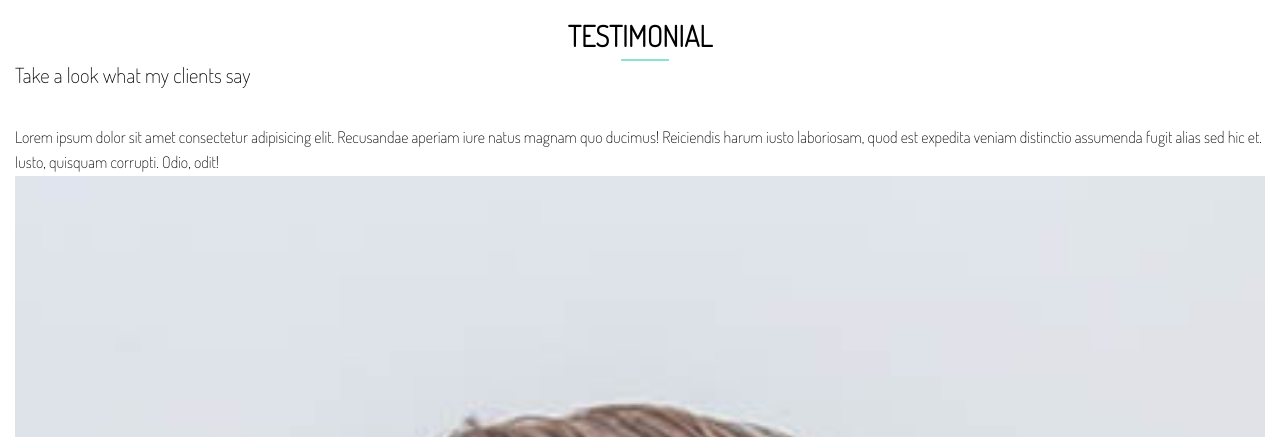
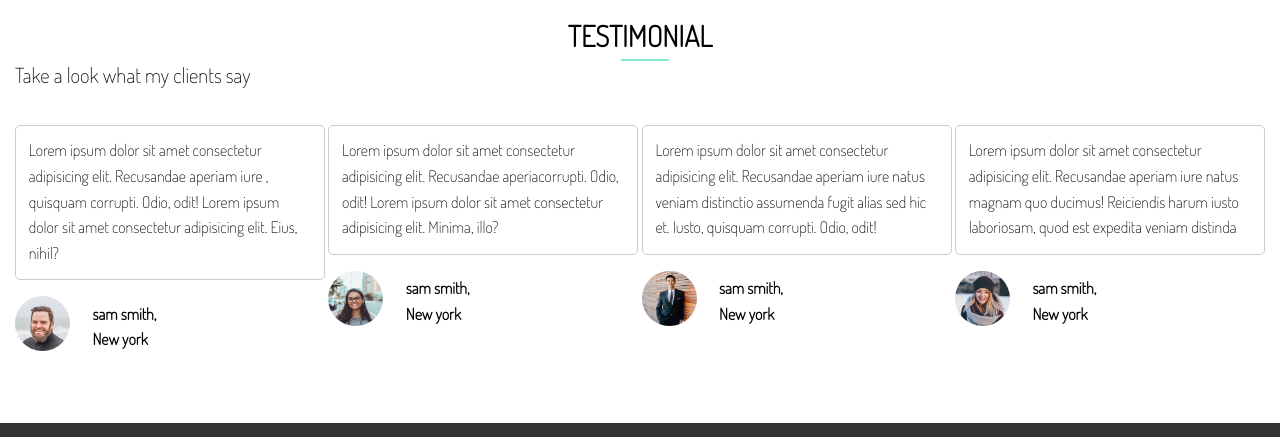
Before and after one commit to MeetaHaldar/portfolio_website, a website: page about.html in a window 1280 px wide. Shown: the part 1340-1777 px from the top of the page. Drawn offline with Linux system fonts and the light colour scheme.

Commit message:
completed about page

```diff
--- a/about.html
+++ b/about.html
@@ -18,110 +18,107 @@
       rel="stylesheet"
     />
     <title>About page</title>
-
   </head>
   <body>
     <!-- header -->
     <header id="header-inner">
-
-      <div class="container  ">
+      <div class="container">
         <nav id="main-nav">
           <img src="./dist/img/logo.png" alt="my portfolio" id="logo" />
           <ul>
-            <li><a href="index.html" > Home</a></li>
-            <li><a href="about.html"class="current">About</a></li>
+            <li><a href="index.html"> Home</a></li>
+            <li><a href="about.html" class="current">About</a></li>
             <li><a href="work.html"> Work</a></li>
             <li><a href="contact.html"> Contact</a></li>
           </ul>
         </nav>
       </div>
-
     </header>
-
 
     <!-- section A:info -->
     <section class="py-3 text-center" id="about-a">
       <div class="container">
-    <h2 class="section-title">
-      About Me
-    </h2>
+        <h2 class="section-title">About Me</h2>
         <div class="bottom-line"></div>
-    <p class="lead">Lorem ipsum, dolor sit amet consectetur adipisicing elit. Impedit, corrupti.</p>
+        <p class="lead">
+          Lorem ipsum, dolor sit amet consectetur adipisicing elit. Impedit,
+          corrupti.
+        </p>
         <div class="about-info">
-      <img src="./dist/img/about.jpg" alt="" class="bio-image">
+          <img src="./dist/img/about.jpg" alt="" class="bio-image" />
           <div class="bio bg-light">
             <h4>Your projects is in safe hands</h4>
-        <p>Lorem ipsum dolor sit amet consectetur adipisicing elit. Non, fugiat doloribus fugit aperiam eos cumque illum ut sit magni repellat hic! Voluptates hic voluptas totam nobis? Nihil enim, vel eius eligendi quibusdam quis quam sed.</p>
-
+            <p>
+              Lorem ipsum dolor sit amet consectetur adipisicing elit. Non,
+              fugiat doloribus fugit aperiam eos cumque illum ut sit magni
+              repellat hic! Voluptates hic voluptas totam nobis? Nihil enim, vel
+              eius eligendi quibusdam quis quam sed.
+            </p>
           </div>
           <div class="award-1">
             <i class="fas fa-award fa-2x"></i>
             <h3>Award 1</h3>
-        <p>Lorem ipsum dolor sit, amet consectetur adipisicing elit. Quaerat, aliquam!</p>
+            <p>
+              Lorem ipsum dolor sit, amet consectetur adipisicing elit. Quaerat,
+              aliquam!
+            </p>
           </div>
 
           <div class="award-2">
             <i class="fas fa-award fa-2x"></i>
             <h3>Award 2</h3>
-        <p>Lorem ipsum dolor sit, amet consectetur adipisicing elit. Quaerat, aliquam!</p>
+            <p>
+              Lorem ipsum dolor sit, amet consectetur adipisicing elit. Quaerat,
+              aliquam!
+            </p>
           </div>
 
           <div class="award-3">
             <i class="fas fa-award fa-2x"></i>
             <h3>Award 3</h3>
-        <p>Lorem ipsum dolor sit, amet consectetur adipisicing elit. Quaerat, aliquam!</p>
+            <p>
+              Lorem ipsum dolor sit, amet consectetur adipisicing elit. Quaerat,
+              aliquam!
+            </p>
           </div>
-
-
         </div>
       </div>
     </section>
 
-
     <!-- section B:progress bar  -->
     <section id="about-b" class="bg-dark py-3">
       <div class="container">
-    <h2 class="section-title">
-      Technical skills
-    </h2>
+        <h2 class="section-title">Technical skills</h2>
         <div class="bottom-line"></div>
         <h4>Photography :</h4>
         <div class="progress">
-      <div style="width:100%"></div>
-
+          <div style="width: 100%"></div>
         </div>
 
         <h4>Adobe photoshop :</h4>
         <div class="progress">
-      <div style="width:80%"></div>
-
+          <div style="width: 80%"></div>
         </div>
 
         <h4>Adobe alustrator :</h4>
         <div class="progress">
-      <div style="width:70%"></div>
-
+          <div style="width: 70%"></div>
         </div>
 
         <h4>HTML and CSS :</h4>
         <div class="progress">
-      <div style="width:100%"></div>
-
+          <div style="width: 100%"></div>
         </div>
 
         <h4>Wordpress :</h4>
         <div class="progress">
-      <div style="width:70%"></div>
-
+          <div style="width: 70%"></div>
         </div>
 
         <h4>Magenta :</h4>
         <div class="progress">
-      <div style="width:70%"></div>
-
+          <div style="width: 70%"></div>
         </div>
-
-
       </div>
     </section>
 
@@ -129,63 +126,72 @@
     <section id="about-c" class="py-3 bg-light">
       <div class="container">
         <div class="about-logos">
-      <img src="./dist/img/about-logos/logo-envato.png" alt="">
-      <img src="./dist/img/about-logos/logo-magento.png" alt="">
-      <img src="./dist/img/about-logos/logo-woocommerce.png" alt="">
-      <img src="./dist/img/about-logos/logo-wordpress.png" alt="">
+          <img src="./dist/img/about-logos/logo-envato.png" alt="" />
+          <img src="./dist/img/about-logos/logo-magento.png" alt="" />
+          <img src="./dist/img/about-logos/logo-woocommerce.png" alt="" />
+          <img src="./dist/img/about-logos/logo-wordpress.png" alt="" />
         </div>
       </div>
     </section>
 
-
     <!-- section D :testimonials-->
     <section id="about-d" class="py-4">
       <div class="container">
-    <h2 class="section-title">
-      TEstimonial
-    </h2>
+        <h2 class="section-title">TEstimonial</h2>
         <div class="bottom-line"></div>
-    <p class="lead text-centered">
-      Take a look what my clients say
+        <p class="lead text-centered">Take a look what my clients say</p>
+        <div class="testomonials-box">
+          <div class="testomonials">
+            <p>
+              Lorem ipsum dolor sit amet consectetur adipisicing elit.
+              Recusandae aperiam iure , quisquam corrupti. Odio, odit! Lorem
+              ipsum dolor sit amet consectetur adipisicing elit. Eius, nihil?
             </p>
-    <div class="testomonials">
-      <p>Lorem ipsum dolor sit amet consectetur adipisicing elit. Recusandae aperiam iure natus magnam quo ducimus! Reiciendis harum iusto laboriosam, quod est expedita veniam distinctio assumenda fugit alias sed hic et. Iusto, quisquam corrupti. Odio, odit!</p>
             <ul>
-        <li><img src="./dist/img/testimonials/person1.jpg" alt=""></li>
-        <li>sam smith, New york</li>
-
-      </ul>
-    </div>
-
-
-    <div class="testomonials">
-      <p>Lorem ipsum dolor sit amet consectetur adipisicing elit. Recusandae aperiam iure natus magnam quo ducimus! Reiciendis harum iusto laboriosam, quod est expedita veniam distinctio assumenda fugit alias sed hic et. Iusto, quisquam corrupti. Odio, odit!</p>
-      <ul>
-        <li><img src="./dist/img/testimonials/person2.jpg" alt=""></li>
+              <li><img src="./dist/img/testimonials/person1.jpg" alt="" /></li>
               <li>sam smith, New york</li>
             </ul>
           </div>
 
           <div class="testomonials">
-      <p>Lorem ipsum dolor sit amet consectetur adipisicing elit. Recusandae aperiam iure natus magnam quo ducimus! Reiciendis harum iusto laboriosam, quod est expedita veniam distinctio assumenda fugit alias sed hic et. Iusto, quisquam corrupti. Odio, odit!</p>
+            <p>
+              Lorem ipsum dolor sit amet consectetur adipisicing elit.
+              Recusandae aperiacorrupti. Odio, odit! Lorem ipsum dolor sit amet
+              consectetur adipisicing elit. Minima, illo?
+            </p>
             <ul>
-        <li><img src="./dist/img/testimonials/person3.jpg" alt=""></li>
+              <li><img src="./dist/img/testimonials/person2.jpg" alt="" /></li>
               <li>sam smith, New york</li>
             </ul>
           </div>
 
           <div class="testomonials">
-      <p>Lorem ipsum dolor sit amet consectetur adipisicing elit. Recusandae aperiam iure natus magnam quo ducimus! Reiciendis harum iusto laboriosam, quod est expedita veniam distinctio assumenda fugit alias sed hic et. Iusto, quisquam corrupti. Odio, odit!</p>
+            <p>
+              Lorem ipsum dolor sit amet consectetur adipisicing elit.
+              Recusandae aperiam iure natus veniam distinctio assumenda fugit
+              alias sed hic et. Iusto, quisquam corrupti. Odio, odit!
+            </p>
             <ul>
-        <li><img src="./dist/img/testimonials/person4.jpg" alt=""></li>
+              <li><img src="./dist/img/testimonials/person3.jpg" alt="" /></li>
               <li>sam smith, New york</li>
             </ul>
           </div>
 
+          <div class="testomonials">
+            <p>
+              Lorem ipsum dolor sit amet consectetur adipisicing elit.
+              Recusandae aperiam iure natus magnam quo ducimus! Reiciendis harum
+              iusto laboriosam, quod est expedita veniam distinda
+
+            </p>
+            <ul>
+              <li><img src="./dist/img/testimonials/person4.jpg" alt="" /></li>
+              <li>sam smith, New york</li>
+            </ul>
+          </div>
+        </div>
       </div>
     </section>
-
-
 
     <!-- footer -->
     <footer id="main-footer">
@@ -199,9 +205,5 @@
         </div>
       </div>
     </footer>
-
-
-
-
   </body>
 </html>
--- a/scss/main.scss
+++ b/scss/main.scss
@@ -239,6 +239,7 @@ grid-area: imagee;
                 grid-area: bio;
                 border-left: 3px solid $main-color;
                 padding: 0.8rem;
+                text-align: center;
 
             }
             .award-1{
@@ -292,6 +293,41 @@ grid-area: imagee;
         img{
             width: 70%;
         }
+    }
+}
+
+// section D
+&-d{
+    .testomonials{
+
+&-box{
+    display: grid;
+    grid-template-columns:  repeat(4,1fr);
+    grid-gap: 0.2rem;}
+
+        ul{
+            list-style-type: none;
+            margin-top: 1rem;
+            display: grid;
+            grid-template-columns: repeat(4,1fr);
+            align-items: center;
+            li{
+                font-weight: bold;
+            }
+       }
+p{
+    border: 1px solid $medium-color;
+    border-radius: 5px;
+    padding: 0.8rem;
+
+}
+img{
+    width: 55px;
+    height: 55px;
+    border-radius: 50%;
+    margin-right: 0.5rem;
+}
+
     }
 }
 }
```
Also changed, not shown: scss/main.css, 1 other file. Lines whose indentation alone changed are shown as unchanged.
